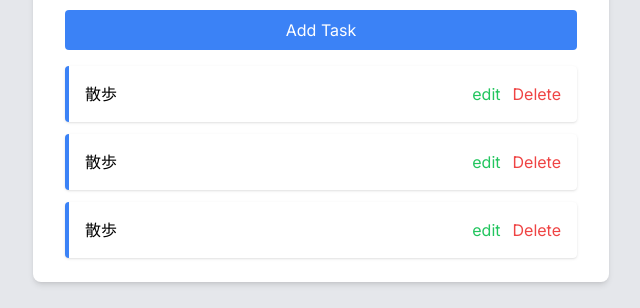
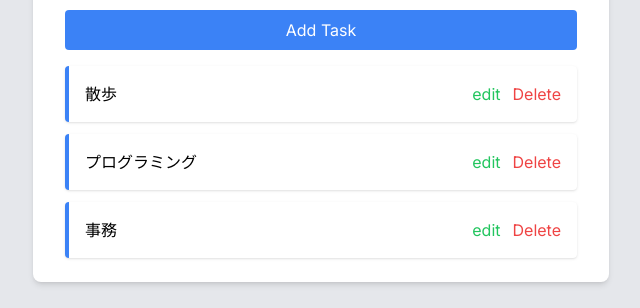
Before and after one commit to sc30gsw/todoapp-nextjs, a Next.js app: page / in a window 1280 px wide. Shown: the part 259-567 px from the top of the page, without its empty margins (319-959 px from the left). Built offline with nearby package versions, Linux system fonts and the light colour scheme; data requests are answered from the project's data file.

Commit message:
Todo一覧取得APIと画面表示の実装

```diff
--- /dev/null
+++ b/src/api.ts
@@ -0,0 +1,10 @@
+import type { Todo } from './types'
+
+export const getAllTodos = async (): Promise<Todo[]> => {
+  const res = await fetch('http://localhost:3001/todos', {
+    cache: 'no-store', // SSR
+  })
+  const todos = await res.json()
+
+  return todos
+}
--- /dev/null
+++ b/src/app/components/Todo.tsx
@@ -0,0 +1,16 @@
+import React from 'react'
+import { Todo } from 'src/types'
+
+const Todo = ({ todo }: { todo: Todo }) => {
+  return (
+    <li className="flex justify-between p-4 bg-white border-l-4 border-blue-500 rounded shadow">
+      <span>{todo.text}</span>
+      <div>
+        <button className="text-green-500 mr-3">edit</button>
+        <button className="text-red-500">Delete</button>
+      </div>
+    </li>
+  )
+}
+
+export default Todo
--- a/src/app/components/TodoList.tsx
+++ b/src/app/components/TodoList.tsx
@@ -1,29 +1,14 @@
 import React from 'react'
+import type { Todo as TodoModel } from 'src/types'
 
-const TodoList = () => {
+import Todo from './Todo'
+
+const TodoList = ({ todos }: { todos: TodoModel[] }) => {
   return (
     <ul className="space-y-3">
-      <li className="flex justify-between p-4 bg-white border-l-4 border-blue-500 rounded shadow">
-        <span>散歩</span>
-        <div>
-          <button className="text-green-500 mr-3">edit</button>
-          <button className="text-red-500">Delete</button>
-        </div>
-      </li>
-      <li className="flex justify-between p-4 bg-white border-l-4 border-blue-500 rounded shadow">
-        <span>散歩</span>
-        <div>
-          <button className="text-green-500 mr-3">edit</button>
-          <button className="text-red-500">Delete</button>
-        </div>
-      </li>
-      <li className="flex justify-between p-4 bg-white border-l-4 border-blue-500 rounded shadow">
-        <span>散歩</span>
-        <div>
-          <button className="text-green-500 mr-3">edit</button>
-          <button className="text-red-500">Delete</button>
-        </div>
-      </li>
+      {todos.map((todo) => (
+        <Todo key={todo.id} todo={todo} />
+      ))}
     </ul>
   )
 }
--- a/src/app/data/todos.json
+++ b/src/app/data/todos.json
@@ -1,5 +1,5 @@
 {
-  "tasks": [
+  "todos": [
     { "id": "1", "text": "散歩" },
     { "id": "2", "text": "プログラミング" },
     { "id": "3", "text": "事務" }
--- a/src/app/page.tsx
+++ b/src/app/page.tsx
@@ -1,9 +1,11 @@
 import Image from 'next/image'
+import { getAllTodos } from 'src/api'
 
 import AddTask from './components/AddTask'
 import TodoList from './components/TodoList'
 
-const Home = () => {
+const Home = async () => {
+  const todos = await getAllTodos()
   return (
     <main className="flex flex-col items-center justify-center min-h-screen py-2 bg-gray-200">
       <h1 className="text-4xl font-bold text-gray-700 -mt-32">
@@ -12,7 +14,7 @@ const Home = () => {
       <div className="w-full max-w-xl mt-5">
         <div className="w-full px-8 py-6 bg-white shadow-md rounded-lg">
           <AddTask />
-          <TodoList />
+          <TodoList todos={todos} />
         </div>
       </div>
     </main>
--- /dev/null
+++ b/src/types.ts
@@ -0,0 +1,4 @@
+export type Todo = {
+  id: string
+  text: string
+}
```
